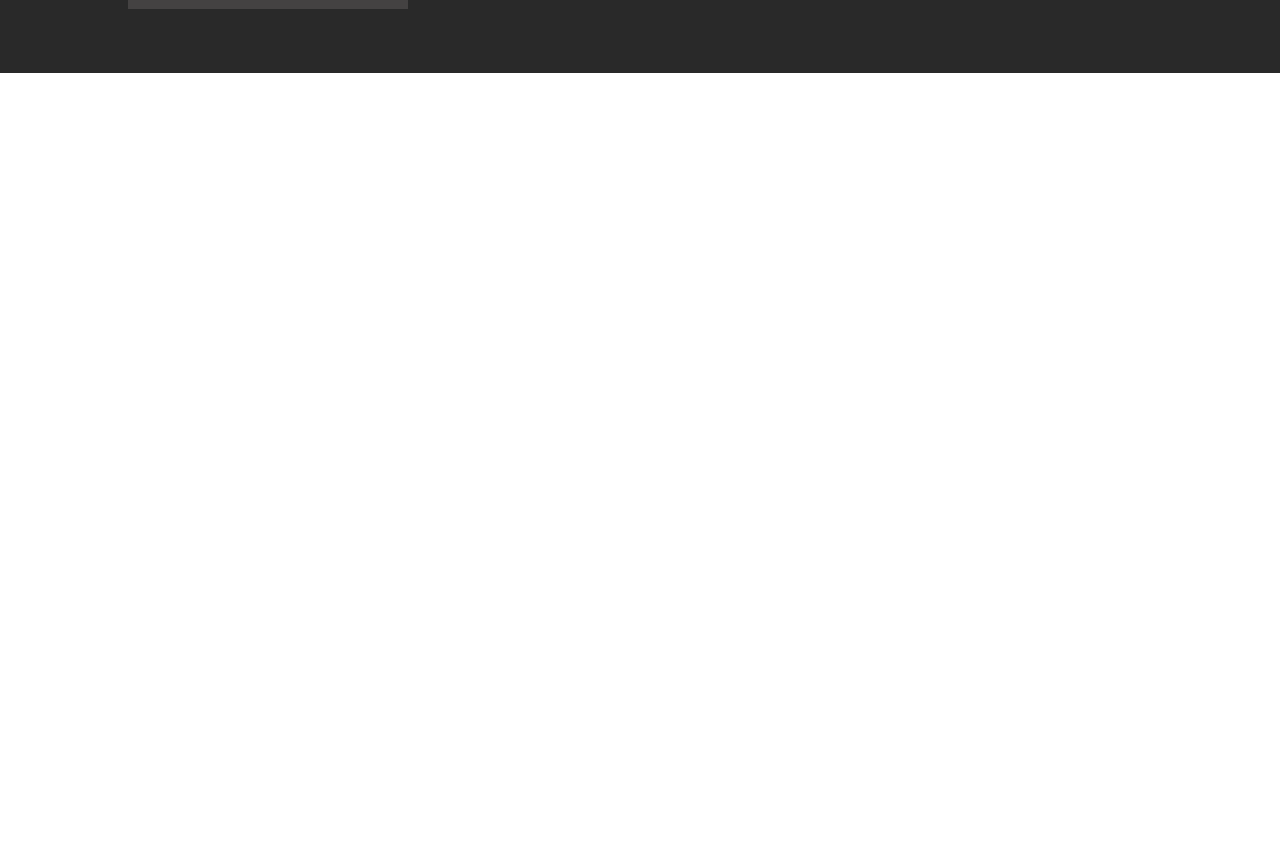
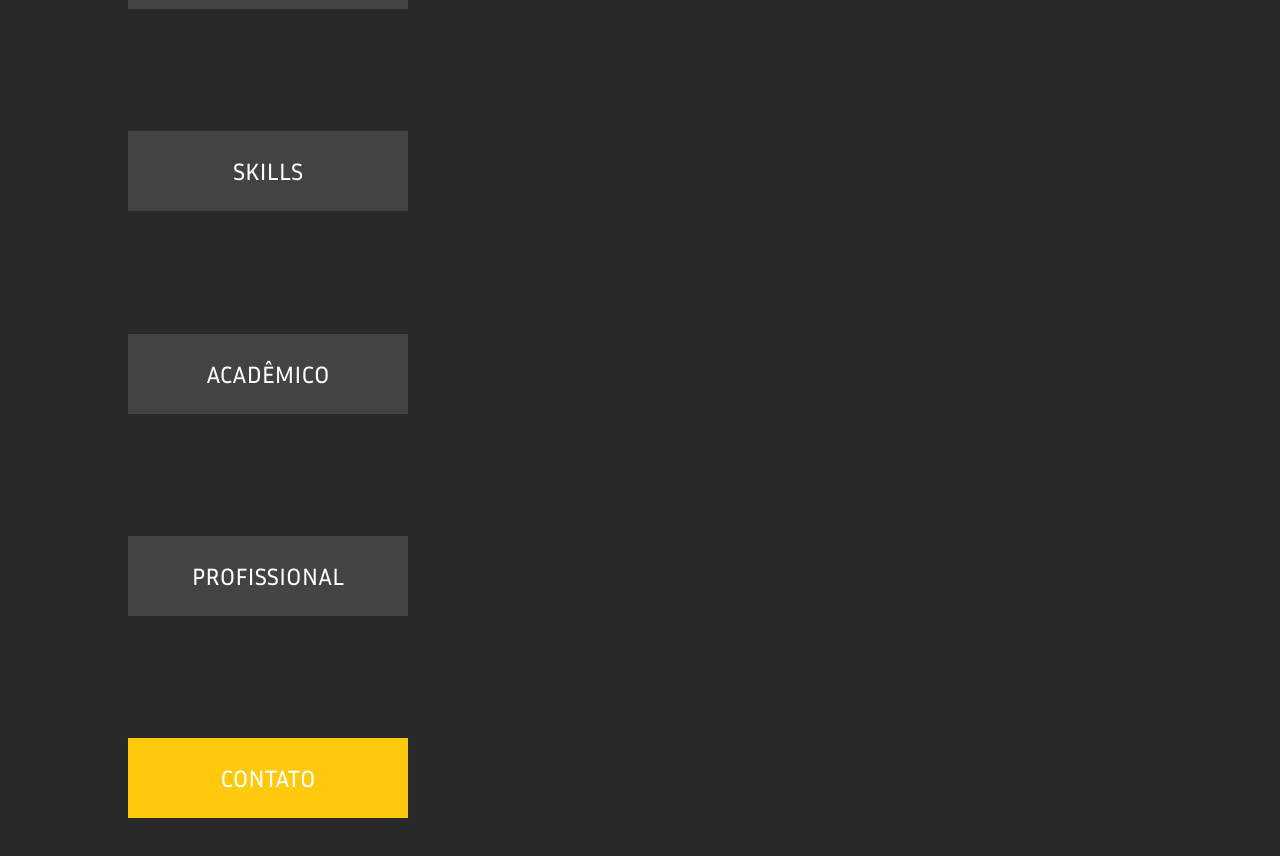
Before and after one commit to mateusfpmelo/sitecontent, a Next.js app: page / in a window 1280 px wide. Shown: the part 840-1696 px from the top of the page. Before the commit the page ends 913 px from the top, so only its background shows below. Built offline with nearby package versions, Linux system fonts and the light colour scheme.

Commit message:
checkpoint resume

```diff
--- a/app/components/BodyContent.js
+++ b/app/components/BodyContent.js
@@ -4,6 +4,9 @@ import React, { useState } from 'react'
 
 export function BodyContent() {
   const [contentResume, setContentResume] = useState(false)
+  const [contentSkills, setContentSkills] = useState(false)
+  const [contentAcademic, setContentAcademic] = useState(false)
+  const [contentProfessional, setContentProfessional] = useState(false)
 
   const handleClickResume = () => {
     setContentResume(!contentResume)
@@ -13,6 +16,29 @@ export function BodyContent() {
     return contentResume ? styles.divContentItemSelected : styles.divContentItem
   }
 
+  const handleClickSkills = () => {
+    setContentSkills(!contentSkills)
+  }
+  const classNameCalcSkills = () => {
+    return contentSkills ? styles.divContentItemSelected : styles.divContentItem
+  }
+
+  const handleClickAcademic = () => {
+    setContentAcademic(!contentAcademic)
+  }
+  const classNameCalcAcademic = () => {
+    return contentAcademic ? styles.divContentItemSelected : styles.divContentItem
+  }
+
+  const handleClickProfessional = () => {
+    setContentProfessional(!contentProfessional)
+  }
+  const classNameCalcProfessional = () => {
+    return contentProfessional ? styles.divContentItemSelected : styles.divContentItem
+  }
+
+
+
   return (
     <div className={styles.divColum}>
         <div className={styles.divContentBodyResume}>
@@ -20,10 +46,50 @@ export function BodyContent() {
         </div>
         {contentResume &&
             <div className={styles.divBodyResume}>
-                <div>IMG</div>
-                <div>Me encantei pelo universo da tecnologia e programação o que me levou a realizar uma transição de carreira, e hoje sou desenvolvedor web com foco em projetos React JS. Recentemente, concluí uma pós-graduação em Projetos de Aplicativos Móveis Multiplataforma, para conhecer front-end mobile, e agora estou iniciando uma nova pós-graduação em Desenvolvimento Full Stack, buscando ampliar meu conhecimento tanto no back-end quanto no front-end, preparando-me para os futuros desafios tecnológicos. E, sou Arquiteto e Urbanista formado pela UNA.</div>
+                <div className={styles.divBodyResumeRow1}>IMG</div>
+                <div className={styles.divBodyResumeRow2}>Me encantei pelo universo da tecnologia e programação o que me levou a realizar uma transição de carreira, e hoje sou desenvolvedor web com foco em projetos React JS. Recentemente, concluí uma pós-graduação em Projetos de Aplicativos Móveis Multiplataforma, para conhecer front-end mobile, e agora estou iniciando uma nova pós-graduação em Desenvolvimento Full Stack, buscando ampliar meu conhecimento tanto no back-end quanto no front-end, preparando-me para os futuros desafios tecnológicos. E, sou Arquiteto e Urbanista formado pela UNA.</div>
             </div>
         }
+
+        <div className={styles.divContentBodyResume}>
+            <div className={classNameCalcSkills()} onClick={handleClickSkills}>SKILLS</div>
+        </div>
+
+        {contentSkills &&
+            <div className={styles.divBodyResume}>
+                <div>ALTERAR CSS </div>
+                <div>IMG</div>
+                <div>IMG</div>
+                <div>IMG</div>
+                <div>IMG</div>
+            </div>
+        }
+
+        <div className={styles.divContentBodyResume}>
+            <div className={classNameCalcAcademic()} onClick={handleClickAcademic}>ACADÊMICO</div>
+        </div>
+
+        {contentAcademic &&
+            <div className={styles.divBodyResume}>
+                <div>ALTERAR CSS </div>
+                <div>TEXTO</div>
+                <div>TEXTO</div>
+            </div>
+        }
+        <div className={styles.divContentBodyResume}>
+            <div className={classNameCalcProfessional()} onClick={handleClickProfessional}>PROFISSIONAL</div>
+        </div>
+
+        {contentProfessional &&
+            <div className={styles.divBodyResume}>
+                <div>ALTERAR CSS </div>
+                <div>TEXTO</div>
+                <div>TEXTO</div>
+            </div>
+        }
+        <div className={styles.divContentBodyResume}>
+            <div className={styles.divContentItemContact} >CONTATO</div>
+        </div>
     </div>
   )
 }
--- a/app/components/BodyContent.module.css
+++ b/app/components/BodyContent.module.css
@@ -2,18 +2,29 @@
     display: flex;
     flex-direction: column;
     gap: 20px;
+    padding-bottom: 10%;
 }
 
 .divBodyResume{
     display: flex;
-    flex-direction: column;
+    flex-direction: row;
     gap: 20px;
-    padding:10% 5% 10% 5%;
     background-color: white;
-    color: #444242
-
+    color: #444242;
+    transition: opacity 1s ease-in-out;
+    margin:8% 0 8% 0;
 }
 
+.divBodyResumeRow1{
+    padding:10% 0 10% 5%;
+    width: 50%;
+    background-color: #FFCA0E;
+}
+
+.divBodyResumeRow2{
+    padding:10% 5% 10% 0;
+    width: 50%;
+}
 
 .divContentItem{
     width: 280px;
@@ -36,13 +47,47 @@
     align-items: center;
     cursor: pointer;
     border: solid 2px #547FEF;
+    transition: background-color 1s ease-in-out;
 }
 
 
 .divContentBodyResume{
     margin-top:8%;
-    padding: 0 10% 5% 10%;
+    padding: 0 10% 0 10%;
     display: flex;
     flex-direction: column;
     gap:20px;
   }
+
+.divContentItemContact{
+    width: 280px;
+    font-size: 24px;
+    height: 80px;
+    background-color: #FFCA0E;
+    display: flex;
+    justify-content: center;
+    align-items: center;
+    cursor: pointer;
+}
+
+
+
+/* Estilos para dispositivos grandes (opcional) */
+@media only screen and (max-width: 600px) {
+
+
+.divBodyResume{
+    flex-direction: column;
+}
+
+.divBodyResumeRow1{
+    padding:10% 5% 10% 5%;
+    width: auto;
+}
+
+.divBodyResumeRow2{
+    padding:10% 5% 10% 5%;
+    width: auto;
+}
+
+}
```
